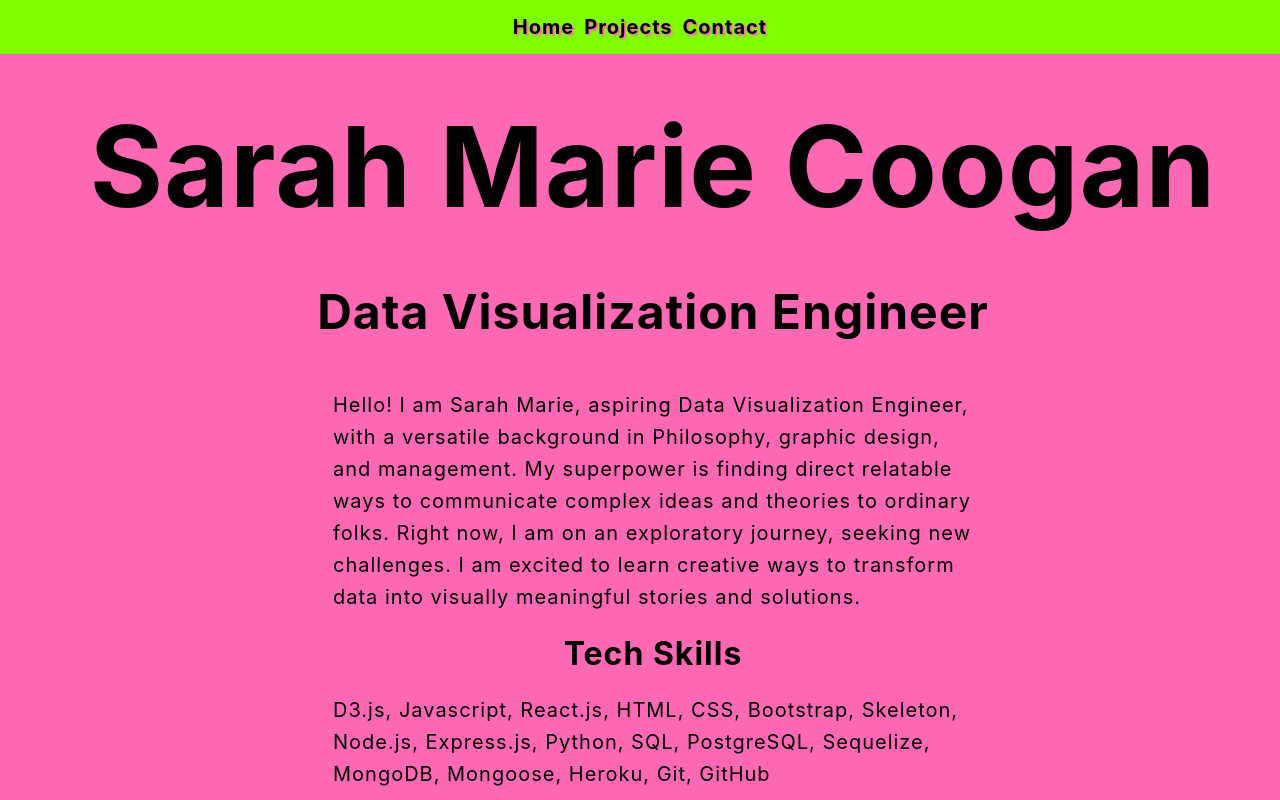
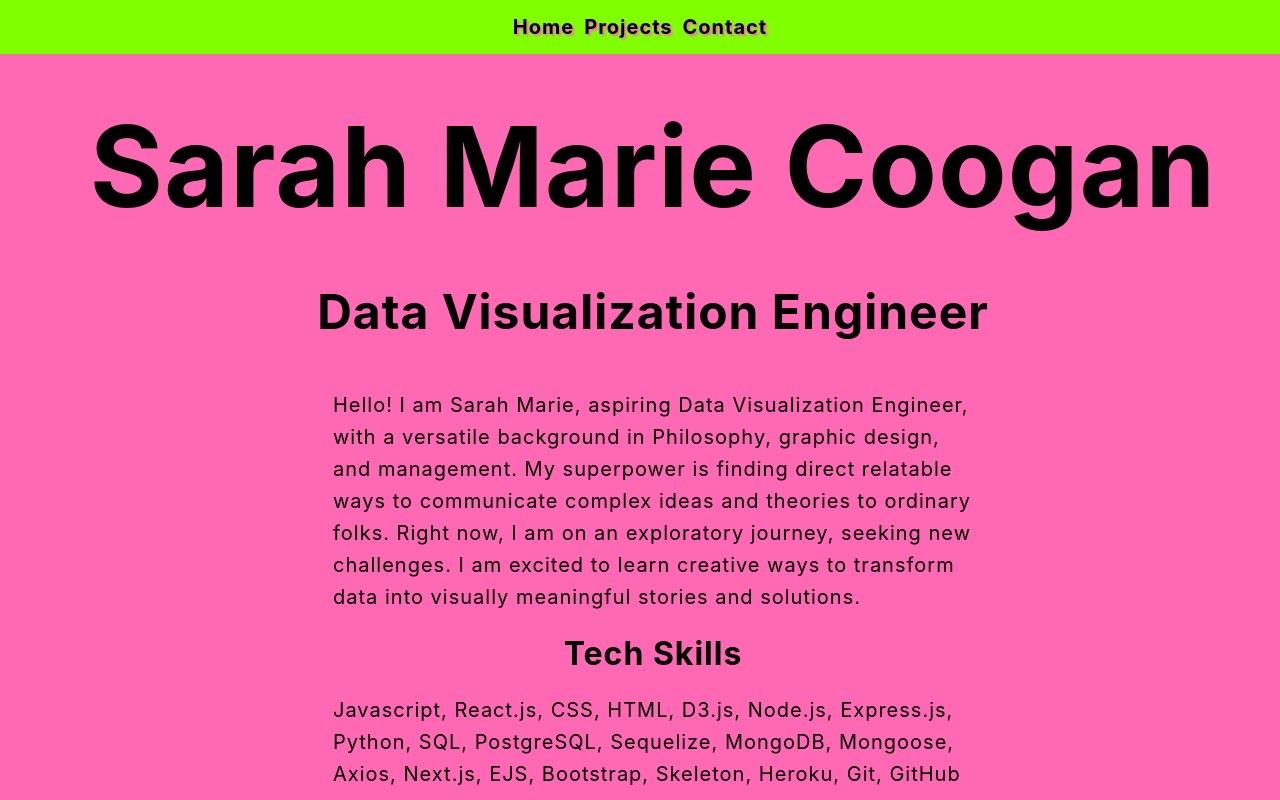
Before and after one commit to wonkatin/portfolio, a Next.js app: page / in a window 1280 px wide. Shown: the top 800 px of the page. Built offline with nearby package versions, Linux system fonts and the light colour scheme.

Commit message:
update skillz list

```diff
--- a/pages/index.js
+++ b/pages/index.js
@@ -24,9 +24,9 @@ export default function Home() {
               </div>
               <h1>Tech Skills</h1>
                 <div id="skillz">
-                    D3.js, Javascript, React.js, HTML, CSS,
-                    Bootstrap, Skeleton, Node.js, Express.js, Python,
-                    SQL, PostgreSQL, Sequelize, MongoDB, Mongoose, Heroku, Git, GitHub
+                Javascript, React.js, CSS, HTML, D3.js, Node.js, Express.js,
+                Python, SQL, PostgreSQL, Sequelize, MongoDB, Mongoose,
+                Axios, Next.js, EJS, Bootstrap, Skeleton, Heroku, Git, GitHub
 
                 </div>
             </div>
```
